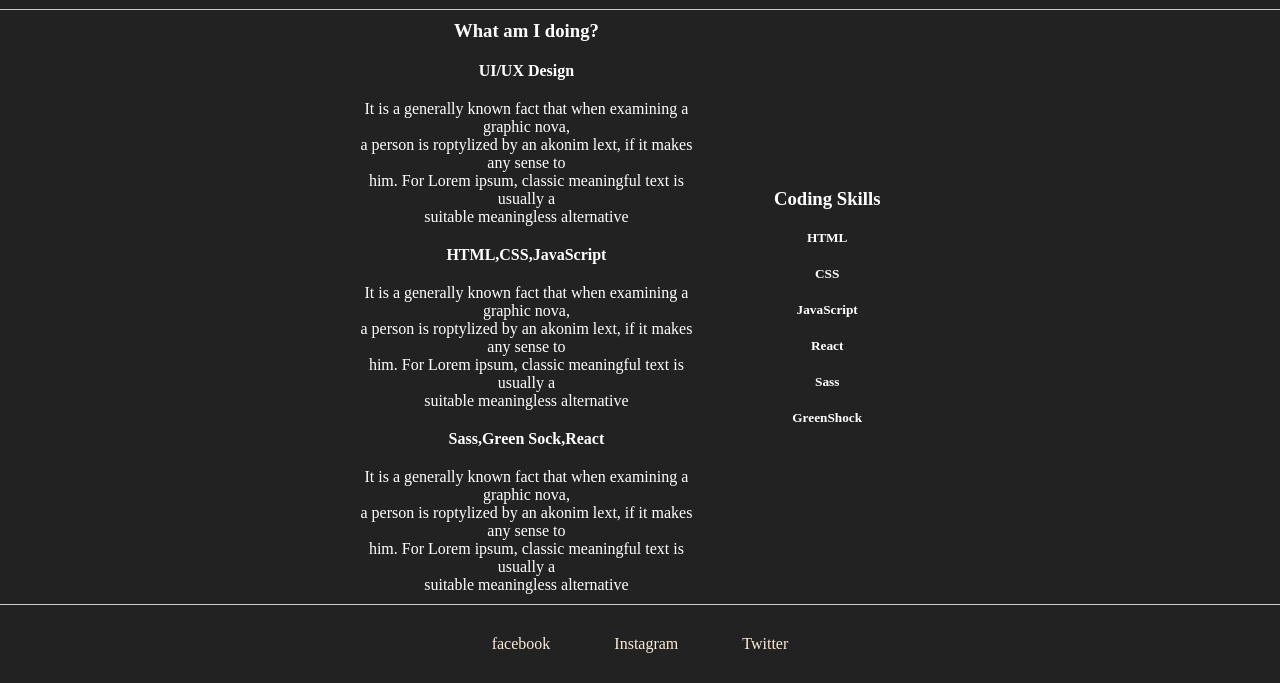
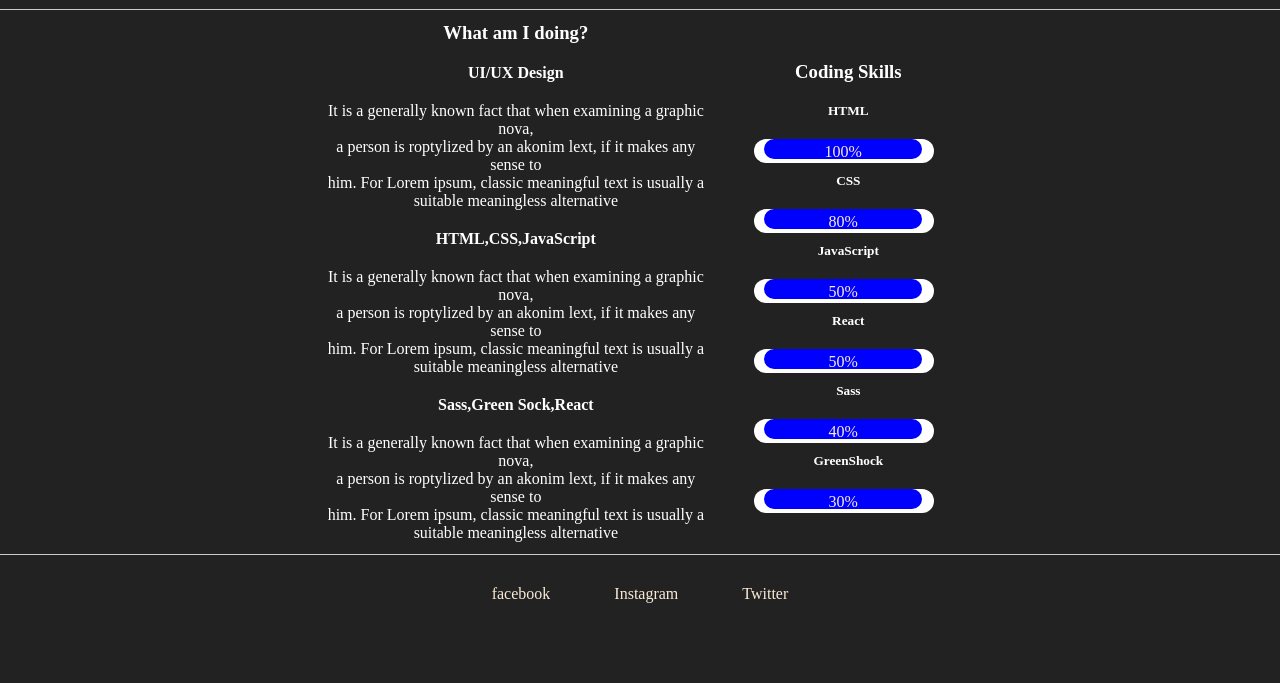
Before and after one commit to kipkirui63/sang-s-website, a plain HTML site: page front-end.html in a window 1280 px wide. Shown: the part 167-850 px from the top of the page. After the commit the page ends 800 px from the top, so only its background shows below. Drawn offline with Linux system fonts and the light colour scheme.

Commit message:
added Readme

```diff
--- a/front-end.html
+++ b/front-end.html
@@ -45,11 +45,29 @@
         <div class="portfolio">
             <h3>Coding Skills</h3>
             <h5><b>HTML</b></h5>
+            <div class="html">
+                <div class="charge">100%</div>
+            </div>
             <h5><b>CSS</b></h5>
+            <div class="css">
+                <div class="charge">80%</div>
+            </div>
             <h5><b>JavaScript</b></h5>
+            <div class="javascript">
+                <div class="charge">50%</div>
+            </div>
             <h5><b>React</b></h5>
+            <div class="react">
+                <div class="charge">50%</div>
+            </div>
             <h5><b>Sass</b></h5>
+            <div class="sass">
+                <div class="charge">40%</div>
+            </div>
             <h5><b>GreenShock</b></h5>
+            <div class="greenShock">
+                <div class="charge">30%</div>
+            </div>
         </div>
     </div>
 </div>
--- a/style.css
+++ b/style.css
@@ -26,7 +26,7 @@ header {
     padding: 10px;
 }
 .navbar a:hover{
- color: blue;
+ color: gold;
 }
 
 .container {
@@ -69,10 +69,12 @@ button{
     font-size: 16px;
 }
 button a:hover{
-    color: blue;
+    color: gold;
    }
 .portfolio{
     text-align: center;
+    display: block;
+    flex-direction: column;
 }
 .portfolio h1 {
     margin-bottom: 10px;
@@ -113,7 +115,7 @@ footer li a {
 }
 
 footer li a:hover {
-    color: blue;
+    color: gold;
     text-decoration: none;
 }
 h1{
@@ -135,15 +137,87 @@ h1,h2,h3,h4,h5,h6,p{
 
 }
 .left{
-    background-color: aqua;
     height: 200px;
     width: 50%vw;
 }
 .right{
-    background-color: red;
     height: 200px;
     width: 50%vw;
 }
 .header-line{
     border-top: 1px solid white;
 }
+
+#action{
+    display: inline-block;
+}
+label{
+    display: block;
+}
+.html{
+    height: 24px;
+    width: 180px;
+    color: antiquewhite;
+    background-color: white;
+    margin-left: 10px;
+    text-align: center;
+    border-radius: 20px;
+}
+.css{
+    height: 24px;
+    width: 180px;
+    color: antiquewhite;
+    background-color: white;
+    margin-left: 10px;
+    text-align: center;
+    border-radius: 20px;
+}
+.javascript{
+    height: 24px;
+    width: 180px;
+    color: antiquewhite;
+    background-color: white;
+    margin-left: 10px;
+    text-align: center;
+    border-radius: 20px;
+}
+.react{
+    height: 24px;
+    width: 180px;
+    color: antiquewhite;
+    background-color: white;
+    margin-left: 10px;
+    text-align: center;
+    border-radius: 20px;
+}
+.sass{
+    height: 24px;
+    width: 180px;
+    color:antiquewhite;
+    background-color: white;
+    margin-left: 10px;
+    text-align: center;
+    border-radius: 20px;
+}
+.greenShock{
+    height: 24px;
+    width: 180px;
+    color: antiquewhite;
+    background-color: white;
+    margin-left: 10px;
+    text-align: center;
+    border-radius: 20px;
+
+}
+.charge{
+    height: 12px;
+    width: 150px;
+    align-self: center;
+    margin-top: 10px;
+    margin-left: 10px;
+    padding: 4px ;
+    background-color: blue;
+    margin-bottom: 90px;
+    border-radius: 10px;
+    top: 10px;
+}
```
Also changed, not shown: contact.html (+12 -7 lines), portfolio.html (deleted, +0 -26 lines), 1 other file.
